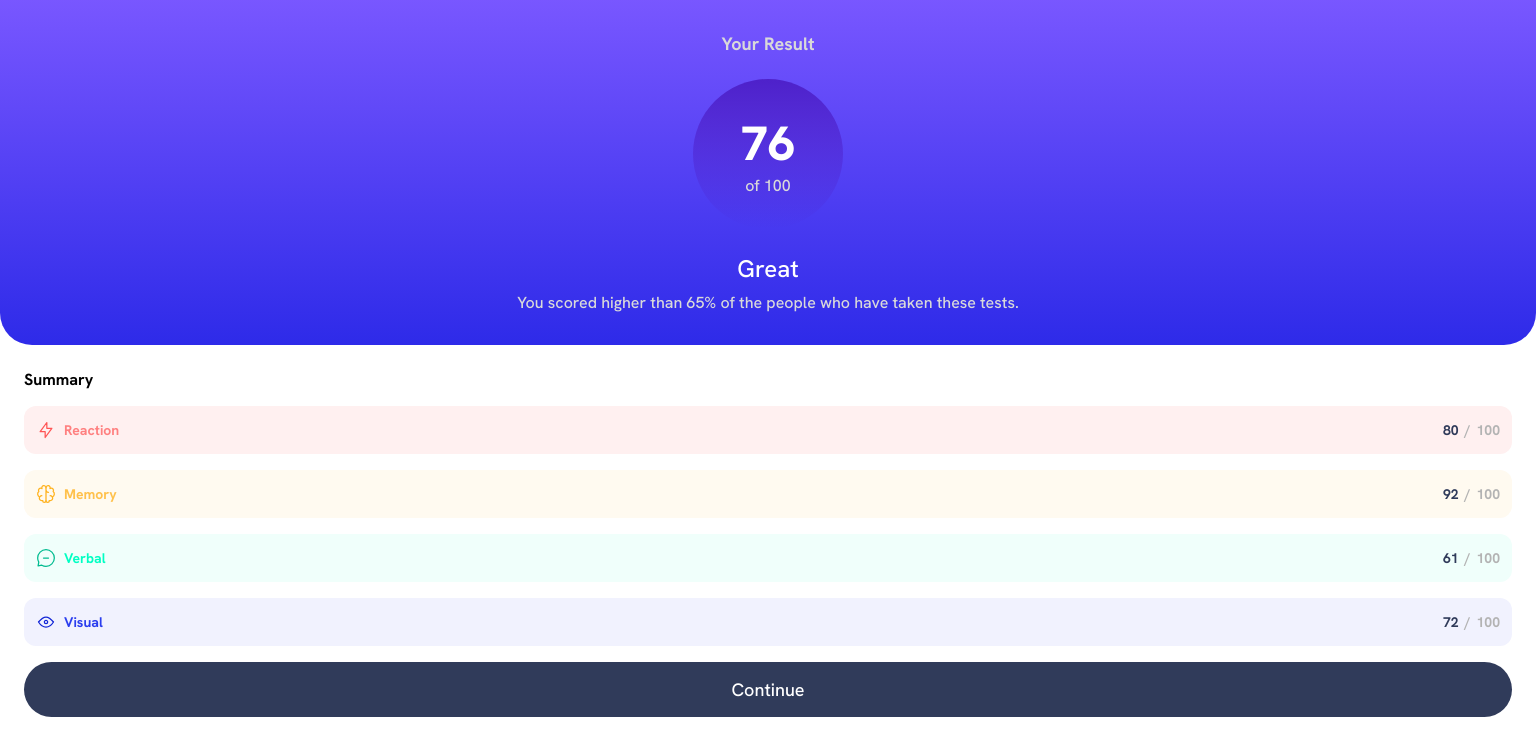
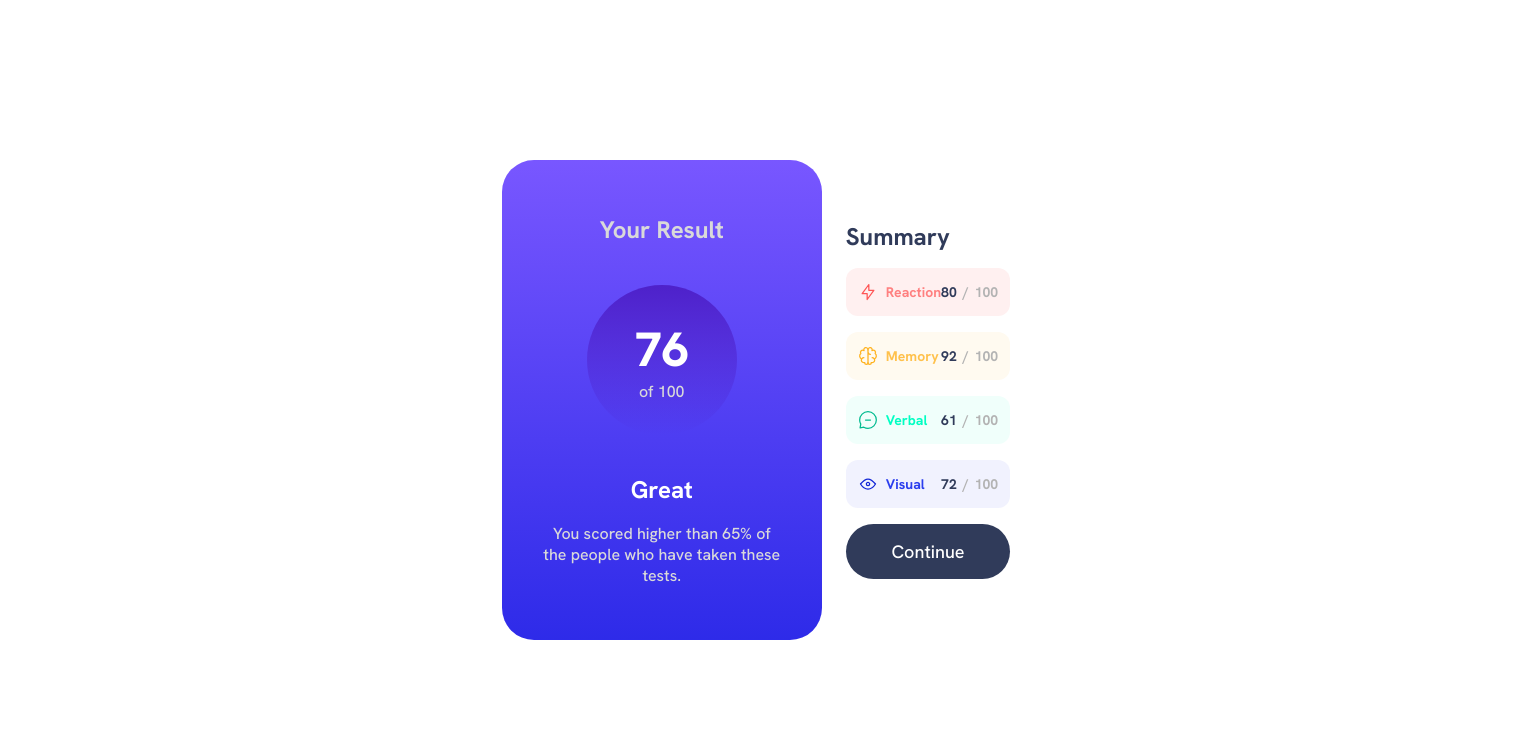
Before and after one commit to yurimzk/results-summary-component, a plain HTML site: page index.html in a window 1536 px wide. Drawn offline with Linux system fonts and the light colour scheme.

Commit message:
result reponsive design

```diff
--- a/style.css
+++ b/style.css
@@ -43,7 +43,7 @@
     color: var(--neutral-white);
     display: flex;
     flex-direction: column;
-    justify-content: center;
+    justify-content: space-evenly;
     align-items: center;
     gap: 2.4rem;
     padding: 3.2rem 3.2rem;
@@ -102,6 +102,7 @@
 #summary-wrapper h2 {
     font-size: 1.6rem;
     font-weight: 700;
+    color: var(--neutral-dark-gray-blue);
 }
 
 .reaction, .memory, .verbal, .visual {
@@ -176,3 +177,40 @@
     font-size: 1.8rem;
     font-weight: 500;
 }
+
+@media (min-width: 1440px) {
+    #app {
+        height: 100vh;
+        display: flex;
+        justify-content: center;
+        align-items: center;
+    }
+
+    #result-wrapper {
+        width: 32.0rem;
+        height: 48.0rem;
+        gap: 1.8rem;
+        border-radius: 3.2rem;
+    }
+
+    h1 {
+        font-size: 2.4rem;
+    }
+
+    .your-result-text {
+        padding: 0 .8rem;
+    }
+
+    .your-result-text h2 {
+        font-size: 3.2;
+        font-weight: 700;
+    }
+
+    .your-result-text p {
+        margin-top: 1.8rem;
+    }
+
+    #summary-wrapper h2 {
+        font-size: 2.4rem;
+    }
+}
```
